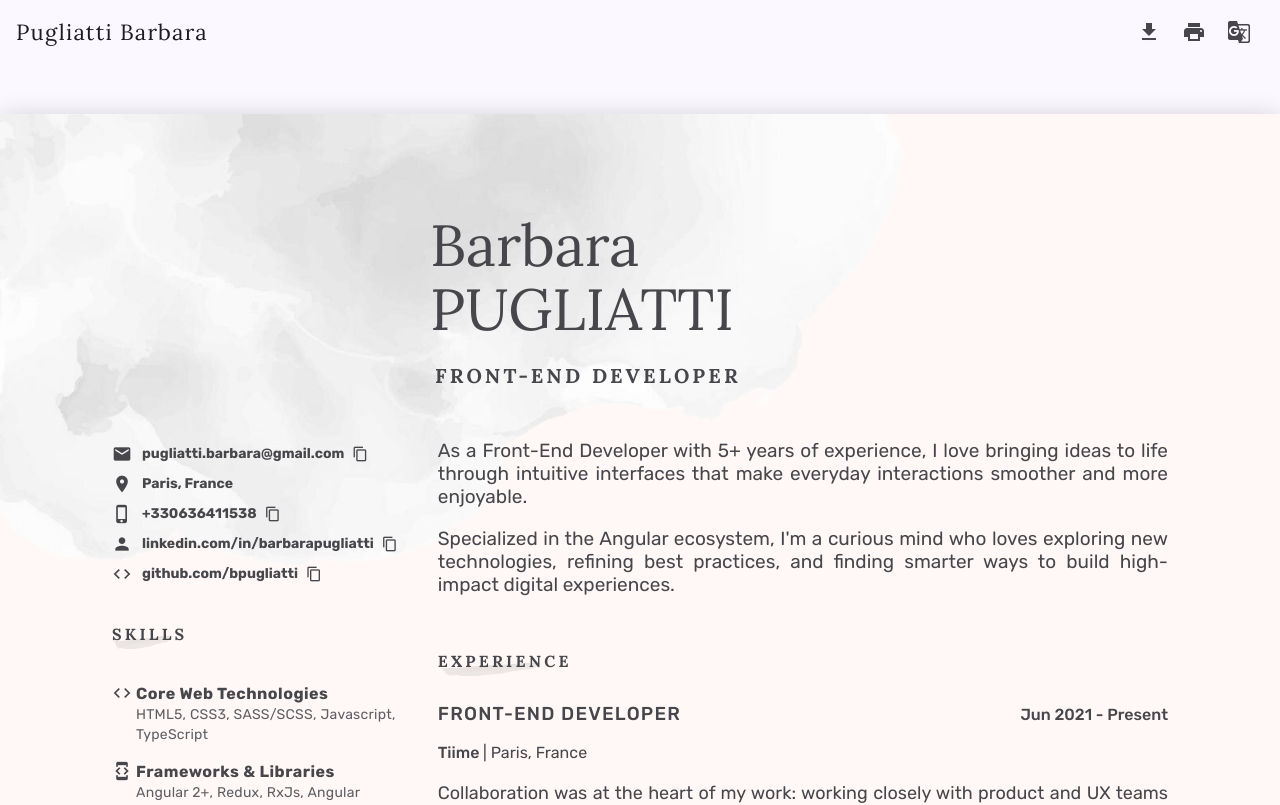
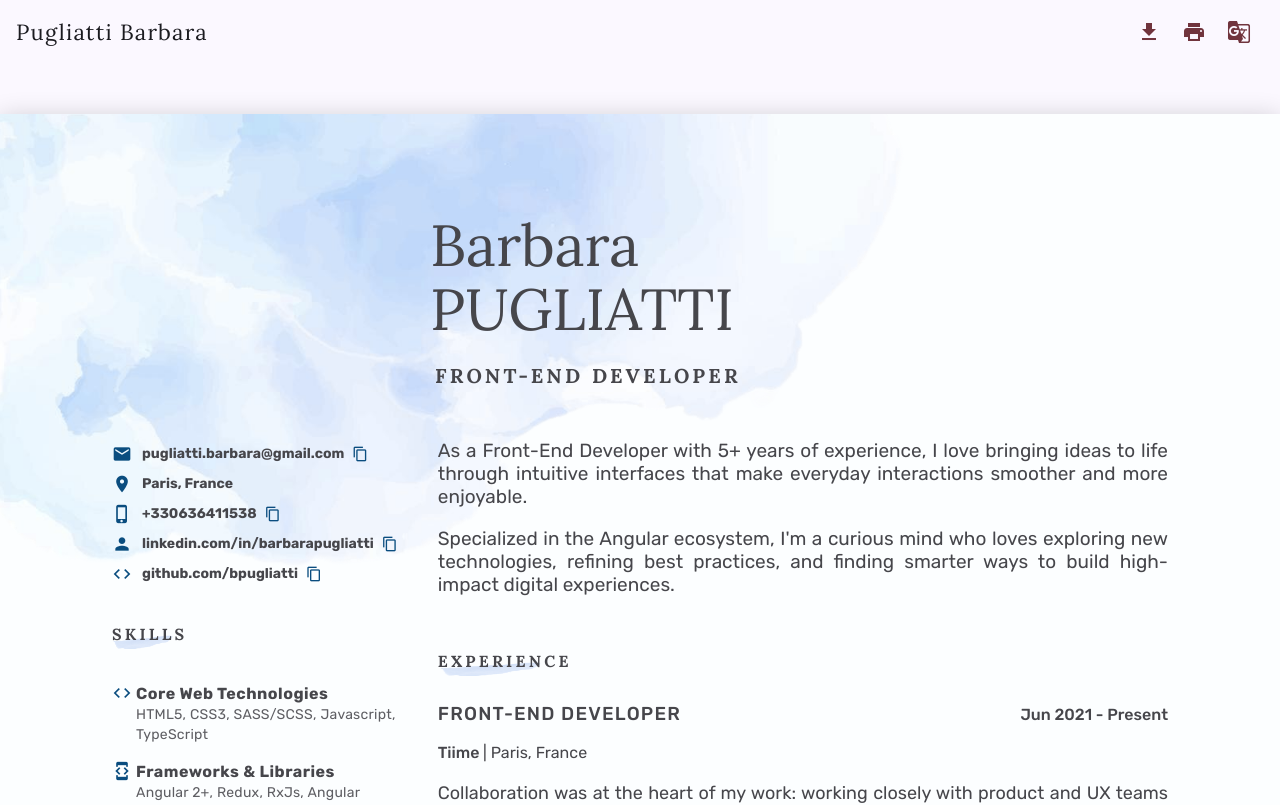
Before and after one commit to bpugliatti/personal-website, an Angular app: page /1/home in a window 1280 px wide. Shown: the top 805 px of the page. Built offline with nearby package versions, Linux system fonts and the light colour scheme.

Commit message:
feat: make theme color configurable
create a service that handles the theme color and a enum to define the available colors

```diff
--- a/src/app/components/resume-container/resume-container.component.html
+++ b/src/app/components/resume-container/resume-container.component.html
@@ -1,6 +1,6 @@
 <app-head-toolbar></app-head-toolbar>
 
-<div class="container" id="cv-container">
+<div class="container" [class]="getThemeClass()" id="cv-container">
   <header>
     <app-header [infos]="resume().header"> </app-header>
   </header>
--- a/src/app/components/resume-container/resume-container.component.scss
+++ b/src/app/components/resume-container/resume-container.component.scss
@@ -9,14 +9,37 @@
   max-width: 1200px;
   margin: 50px auto;
   background: custom-theme.get-primary(98)
-    url("../../../../public/illus/watercolor-angle-top-monoc.png") no-repeat;
+    url("../../../../public/illus/watercolor-angle-top.png") no-repeat;
   background-position: -150px -250px;
   background-size: 1200px;
   box-shadow: 0 4px 25px rgba(0, 0, 0, 0.2);
+  &.blue {
+    background: custom-theme.get-secondary(99)
+      url("../../../../public/illus/watercolor-angle-top-blue.png") no-repeat;
+    background-position: -150px -250px;
+    background-size: 1200px;
+    .category-title {
+      background: url("../../../../public/illus/watercolor-line-blue.png")
+        no-repeat;
+      background-size: 70% 50%;
+      background-position: 5% 110%;
+    }
+  }
+  &.monochrome {
+    background: custom-theme.get-neutral(100)
+      url("../../../../public/illus/watercolor-angle-top-monoc.png") no-repeat;
+    background-position: -150px -250px;
+    background-size: 1200px;
+    .category-title {
+      background: url("../../../../public/illus/watercolor-line-monoc.png")
+        no-repeat;
+      background-size: 70% 50%;
+      background-position: 5% 110%;
+    }
+  }
 
   .category-title {
-    background: url("../../../../public/illus/watercolor-line-monoc.png")
-      no-repeat;
+    background: url("../../../../public/illus/watercolor-line.png") no-repeat;
     background-size: 70% 50%;
     background-position: 5% 110%;
     padding: 5px 10px 5px 0;
--- a/src/app/components/resume-container/resume-container.component.ts
+++ b/src/app/components/resume-container/resume-container.component.ts
@@ -2,6 +2,7 @@ import { Component, computed, inject, OnInit } from '@angular/core';
 import { ActivatedRoute } from '@angular/router';
 import { CV_INFO } from '../../core/constants/cv-info.constant';
 import { LanguageService } from '../../core/services/language.service';
+import { ThemesService } from '../../core/services/themes.service';
 import { ContactItemComponent } from '../contact-item/contact-item.component';
 import { ExperienceComponent } from '../experience/experience.component';
 import { HeadToolbarComponent } from '../head-toolbar/head-toolbar.component';
@@ -26,6 +27,8 @@ import { SkillComponent } from '../skill/skill.component';
 export class ResumeContainerComponent implements OnInit {
   #languageService = inject(LanguageService);
   #route = inject(ActivatedRoute);
+  #themesService: ThemesService = inject(ThemesService);
+  currentTheme = this.#themesService.getTheme();
 
   resume = computed(() => {
     const currentLang = this.#languageService.currentLang();
@@ -40,4 +43,8 @@ export class ResumeContainerComponent implements OnInit {
       }
     });
   }
+
+  getThemeClass(): string {
+    return this.currentTheme; // Returns 'pink', 'blue', or 'monochrome'
+  }
 }
--- /dev/null
+++ b/src/app/core/enum/themes.enum.ts
@@ -0,0 +1,5 @@
+export enum Themes {
+  Pink = 'pink',
+  Blue = 'blue',
+  Monochrome = 'monochrome',
+}
--- /dev/null
+++ b/src/app/core/services/themes.service.ts
@@ -0,0 +1,20 @@
+import { Injectable } from '@angular/core';
+import { BehaviorSubject } from 'rxjs';
+import { Themes } from '../enum/themes.enum';
+
+@Injectable({
+  providedIn: 'root',
+})
+export class ThemesService {
+  private readonly themeKey = 'selectedTheme';
+  private currentTheme = new BehaviorSubject<Themes>(Themes.Blue);
+
+  setTheme(theme: Themes): void {
+    localStorage.setItem(this.themeKey, theme);
+    this.currentTheme.next(theme);
+  }
+
+  getTheme(): Themes {
+    return this.currentTheme.value;
+  }
+}
--- a/src/index.html
+++ b/src/index.html
@@ -1,5 +1,5 @@
 <!doctype html>
-<html lang="en" class="monochrome-mode">
+<html lang="en">
   <head>
     <meta charset="utf-8" />
     <title>PersonalWebsite</title>
--- a/src/styles/_theme-colors.scss
+++ b/src/styles/_theme-colors.scss
@@ -39,7 +39,7 @@ $_palettes: (
     90: #d1e9ff,
     95: #e8f4ff,
     98: #f2faff,
-    99: #f8fcff,
+    99: #fcfeff,
     100: #ffffff,
   ),
   tertiary: (
--- a/src/styles/styles.scss
+++ b/src/styles/styles.scss
@@ -95,8 +95,7 @@ mat-list-item {
   padding-left: 0;
 }
 
-// ✅ Apply the Dark Mode Theme When `.dark-mode` Class is Added
-html.blue-mode {
+.container.blue {
   @include apply-blue-mode;
   .custom-icon,
   a:hover,
@@ -104,9 +103,15 @@ html.blue-mode {
     color: custom-theme.get-secondary(30) !important;
     transition: 0.5s;
   }
+  @include mat.progress-bar-overrides(
+    (
+      active-indicator-color: custom-theme.get-secondary(30),
+      track-color: custom-theme.get-secondary(95),
+    )
+  );
 }
 
-html.monochrome-mode {
+.container.monochrome {
   @include apply-monochrome-mode;
   .custom-icon,
   a:hover,
@@ -114,4 +119,10 @@ html.monochrome-mode {
     color: custom-theme.get-neutral(30) !important;
     transition: 0.5s;
   }
+  @include mat.progress-bar-overrides(
+    (
+      active-indicator-color: custom-theme.get-neutral(30),
+      track-color: custom-theme.get-neutral(95),
+    )
+  );
 }
```
